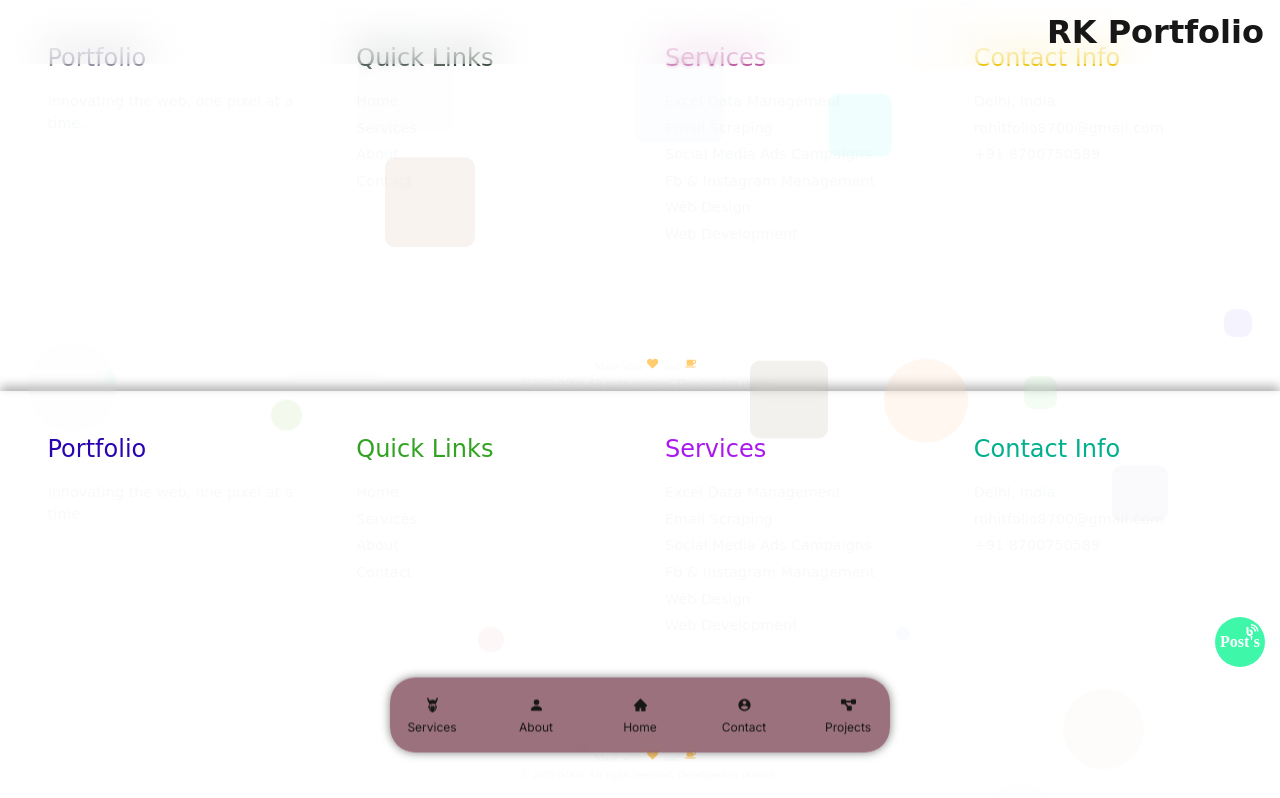
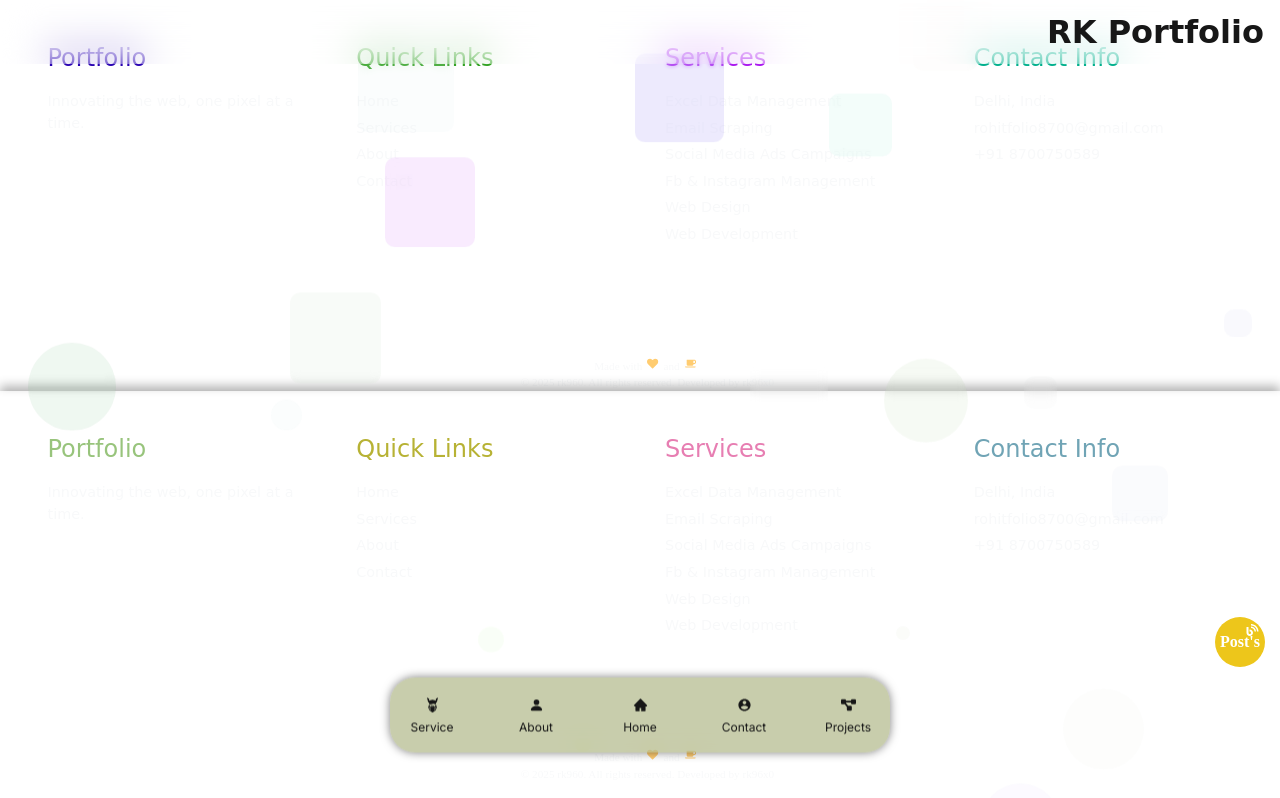
Before and after one commit to Singh8700/rk, a Next.js app: page /footer in a window 1280 px wide. Built offline with nearby package versions, Linux system fonts and the light colour scheme.

Commit message:
fixed same error

```diff
--- a/src/app/navBar/page.jsx
+++ b/src/app/navBar/page.jsx
@@ -1,5 +1,6 @@
 "use client"
 import styled from "styled-components"
+import { useEffect, useState } from "react";
 import Link from 'next/link';
 import {usePathname } from 'next/navigation';
 import { AiFillHome } from 'react-icons/ai';
@@ -12,16 +13,24 @@ import {motion} from 'framer-motion';
 
 
 const NavbarSection = () => {
+  const [randomBgColor, setRandomBgColor] = useState('');
 
+  useEffect(() => {
+    setRandomBgColor(() => {
+      const r = Math.floor(Math.random() * 150);
+      const g = Math.floor(Math.random() * 150);
+      const b = Math.floor(Math.random() * 150);
+      return `rgba(${r}, ${g}, ${b}, 0.4)`;
+    });
+  }, []);
     const pathname = usePathname()
    const navText = [
-    {title : "Services", path : "/services", icon: <SiTheodinproject/> },
-    {title : "about", path : "/about", icon: <BsFillPersonFill/> },
-    {title : "home", path : "/", icon: <AiFillHome/> },
-    {title : "contact", path : "/contact", icon: <IoMdContact/> },
-    {title : "projects", path : "/projects", icon: <FaDiagramProject/> },
+    {title : "Service", path : "/services", icon: <SiTheodinproject/> },
+    {title : "About", path : "/about", icon: <BsFillPersonFill/> },
+    {title : "Home", path : "/", icon: <AiFillHome/> },
+    {title : "Contact", path : "/contact", icon: <IoMdContact/> },
+    {title : "Projects", path : "/projects", icon: <FaDiagramProject/> },
    ]
-
 
 
     return (
@@ -29,7 +38,7 @@ const NavbarSection = () => {
        initial={{opacity:0}}
        animate={{opacity:1}}
        >
-         <NavSection>
+         <NavSection style={{background: randomBgColor}}>
             <ListContent>
                 {navText.map((text, index) => (
                     <Li key={index}>
@@ -37,20 +46,18 @@ const NavbarSection = () => {
                         <span
                             className={`
                             ${pathname === text.path ? "active" : ""}
-                        icon`}>{text.icon}</span>
+                        icon`} >{text.icon}</span>
                         <span
                             className={`
                             ${pathname === text.path ? "textActive" : ""}
                         text`}>{text.title}</span>
                         </StyleLink>
-
                     </Li>
                 ))}
             </ListContent>
         </NavSection>
        </motion.div>
     )
-
 }
 
 
@@ -70,8 +77,6 @@ const NavSection = styled.nav`
     border-radius: 25px;
     width: 500px;
     height: 75px;
-    background: rgba(${()=>Math.random() * 150},${()=>Math.random() * 150},${()=>Math.random() * 150},0.8);
-    backdrop-filter: blur(10px);
     color: #fff;
     box-shadow: 0 0 10px rgba(0, 0, 0, 0.5);
     @media(max-width:780px){
@@ -98,17 +103,7 @@ const Li = styled.li`
     // overflow-x: hidden;
     transition: all 0.3s ease-in-out;
 `
-// const Eleme = styled.a`
-//         position: relative;
-//         z-index: 1;
-//         bottom: 0;
-//         display: flex;
-//         justify-content: center;
-//         align-items: center;
-//         flex-direction: column;
-//         margin: auto;
 
-//     }`
 
 const StyleLink = styled(Link)`
         position: relative;
@@ -214,13 +209,17 @@ const StyleLink = styled(Link)`
         }
 
         .textActive {
-            transform: translate(0px, -10px);
+          top:20px;
+          left:20px;
+            transform: translate(-23px, -30px);
             position: relative;
-            font-weight: 700;
             font-size: 15px;
             transition: all 0.3s ease-in-out;
             text-shadow:1px 1px 5px #000;
             font-family: 'Papyrus', 'Comic Sans MS', cursive;
+            font-weight: 1000;
+            font-style: italic;
+            color:rgba(${()=>Math.random() * 255},${()=>Math.random() * 255},${()=>Math.random() * 255},1);
             padding-left:10px;
             &::after {
                 content: "";
```
